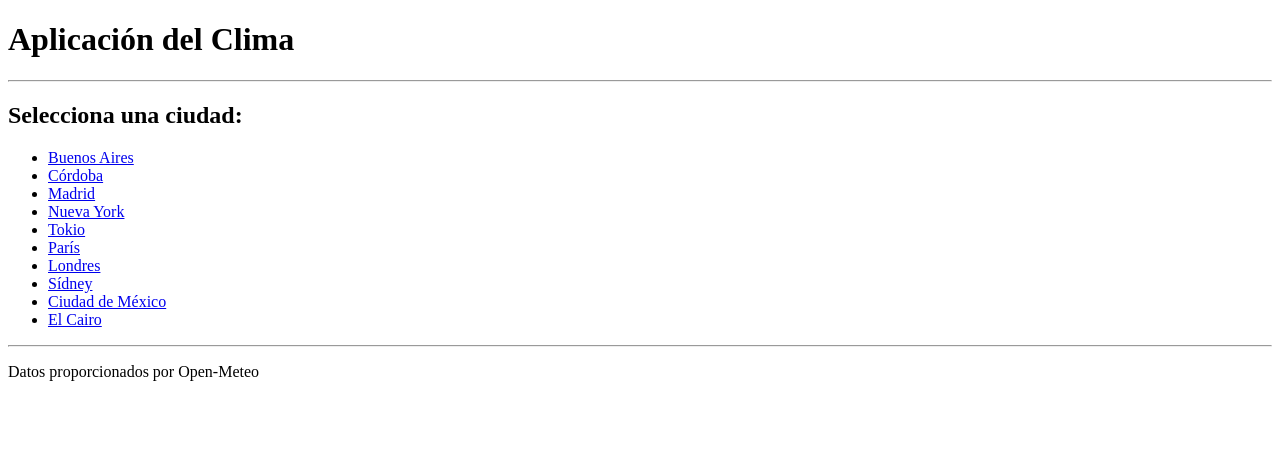
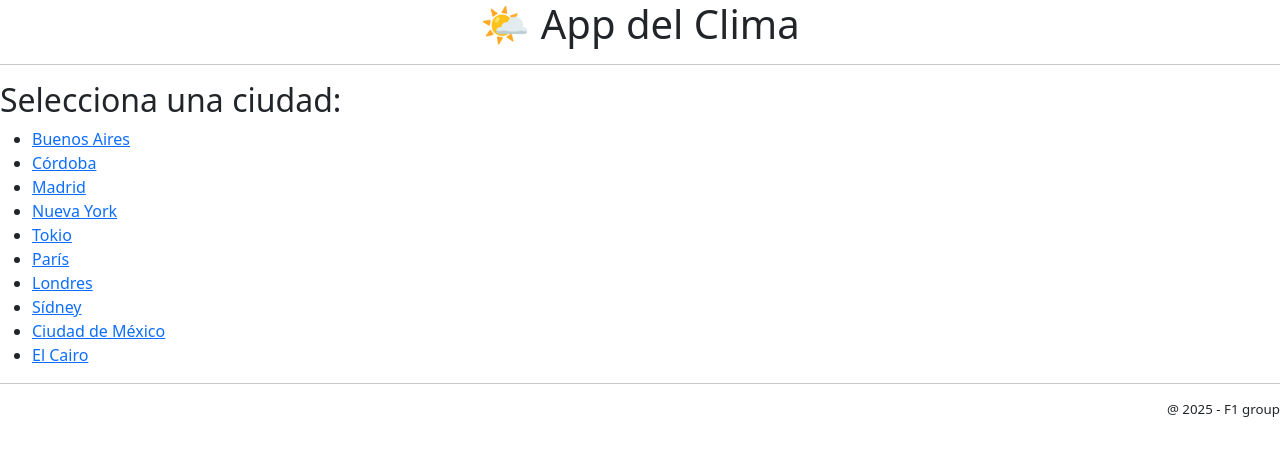
Before and after one commit to anabellavillaverde/App_Clima, a Flask app: page / in a window 1280 px wide. Shown: the top 456 px of the page. Run offline with Flask 3, Linux system fonts and the light colour scheme.

Commit message:
Agregue algo de visuales, usando plantillas de Bootstap 5

```diff
--- /dev/null
+++ b/css/style.css
@@ -0,0 +1,8 @@
+footer p{
+    text-align: end;
+    font-size: smaller;
+}
+
+h1{
+    text-align: center;
+}
--- a/templates/layout.html
+++ b/templates/layout.html
@@ -2,19 +2,24 @@
 <html lang="es">
 <head>
     <meta charset="UTF-8">
-    <title>App del Clima</title>
+    <link href="https://cdn.jsdelivr.net/npm/bootstrap@5.3.3/dist/css/bootstrap.min.css" rel="stylesheet">
+    <link rel="stylesheet" href="/css/style.css">
+
+    <title>{% block title %}App del Clima{% endblock %}</title>
 </head>
 <body>
     <header>
-        <h1>Aplicación del Clima</h1>
+        <h1> 🌤️ App del Clima </h1>
         <hr>
     </header>
 
-    {% block contenido %}{% endblock %}
+    <main>
+        {% block contenido %}{% endblock %}
+    </main>
 
     <footer>
         <hr>
-        <p>Datos proporcionados por Open-Meteo</p>
+        <p>@ 2025 - F1 group </p>
     </footer>
 </body>
 </html>
```
